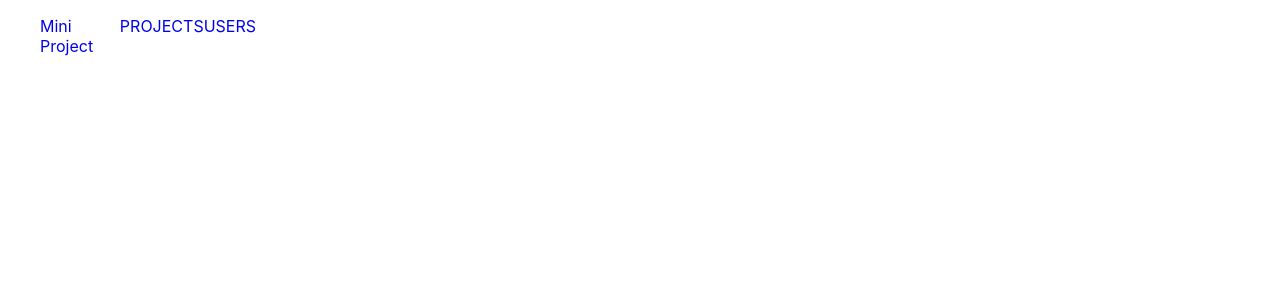
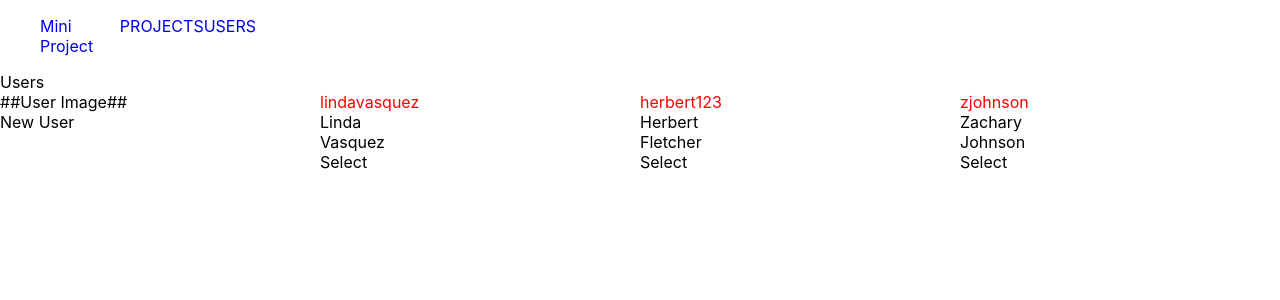
Before and after one commit to 16dprice/mini_project_challenge, a React (Create React App) app in the folder frontend/: page /users in a window 1280 px wide. Shown: the top 300 px of the page. Built offline with nearby package versions, Linux system fonts and the light colour scheme.

Commit message:
display users list

```diff
--- a/frontend/src/App.js
+++ b/frontend/src/App.js
@@ -1,5 +1,6 @@
 import Navbar from './components/navbar.component';
 import Projects from './components/projects.component';
+import Users from './components/users.component';
 
 import {BrowserRouter as Router, Route} from "react-router-dom";
 
@@ -9,7 +10,8 @@ function App() {
             <div>
                 <Navbar/>
             </div>
-            <Route path="/projects" component={Projects}/>
+            <Route path="/projects" component={Projects} />
+            <Route path="/users" component={Users} />
         </Router>
     );
 }
--- /dev/null
+++ b/frontend/src/api/userApiAdapter.js
@@ -0,0 +1,21 @@
+export default class UserApiAdapter {
+    static userList() {
+        return [
+            {
+                username: "lindavasquez",
+                firstName: "Linda",
+                lastName: "Vasquez"
+            },
+            {
+                username: "herbert123",
+                firstName: "Herbert",
+                lastName: "Fletcher"
+            },
+            {
+                username: "zjohnson",
+                firstName: "Zachary",
+                lastName: "Johnson"
+            },
+        ];
+    }
+}
--- /dev/null
+++ b/frontend/src/components/newUser.component.js
@@ -0,0 +1,14 @@
+import React, {Component} from 'react';
+
+export default class NewUser extends Component {
+
+    render() {
+        return (
+            <>
+                <span>##User Image##</span>
+                <span>New User</span>
+            </>
+        );
+    }
+
+}
--- /dev/null
+++ b/frontend/src/components/user.component.js
@@ -0,0 +1,28 @@
+import React, {Component} from 'react';
+
+export default class User extends Component {
+
+    constructor(props) {
+        super(props);
+
+        this.state = {
+            username: this.props.user.username,
+            firstName: this.props.user.firstName,
+            lastName: this.props.user.lastName,
+        }
+    }
+
+    render() {
+        return (
+            <>
+                <span className="card__header">{this.state.username}</span>
+                <span className="card__subHeader">
+                    <div>{this.state.firstName}</div>
+                    <div>{this.state.lastName}</div>
+                </span>
+                <span>Select</span>
+            </>
+        );
+    }
+
+}
--- /dev/null
+++ b/frontend/src/components/users.component.js
@@ -0,0 +1,36 @@
+import React, {Component} from 'react';
+import Card from './card.component';
+import User from './user.component';
+import NewUser from './newUser.component';
+
+import UserApiAdapter from "../api/userApiAdapter";
+
+export default class Users extends Component {
+
+    getUserObjects() {
+        return UserApiAdapter.userList();
+    }
+
+    getNewUserCard() {
+        return <Card content={ <NewUser /> } />;
+    }
+
+    getUserCards() {
+        return this.getUserObjects().map(user => {
+            return <Card content={ <User user={user} /> } />
+        });
+    }
+
+    render() {
+        return (
+            <div>
+                <div>Users</div>
+                <div className="user-grid">
+                    {this.getNewUserCard()}
+                    {this.getUserCards()}
+                </div>
+            </div>
+        )
+    }
+
+}
--- a/frontend/src/index.css
+++ b/frontend/src/index.css
@@ -26,6 +26,11 @@ nav a {
   grid-template-columns: 1fr 1fr 1fr 1fr;
 }
 
+.user-grid {
+  display: grid;
+  grid-template-columns: 1fr 1fr 1fr 1fr;
+}
+
 .card {
   display: flex;
   flex-direction: column;
```
